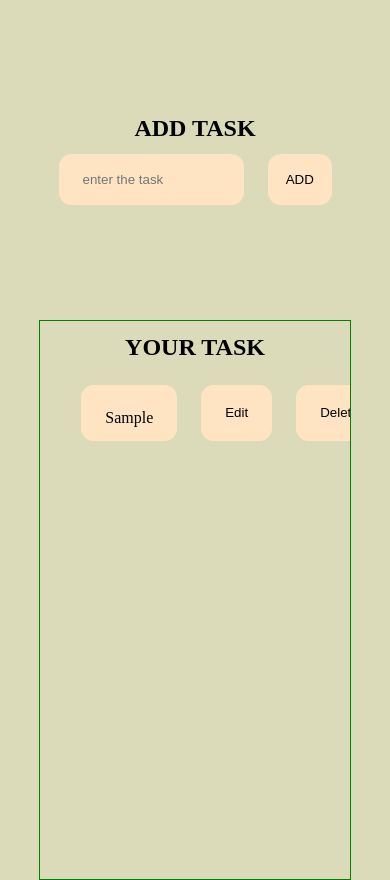
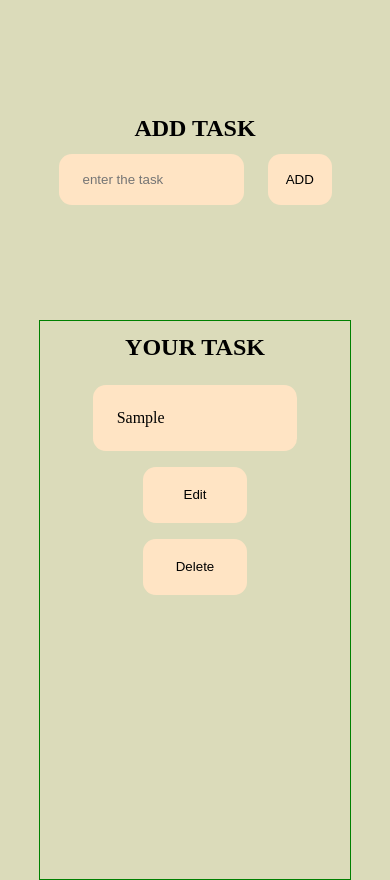
Before and after one commit to Raja-Simform/todo, a plain HTML site: page index.html in a window 390 px wide. Both pictures are taken after typing "Sample" into the empty fields and a click on the button "ADD". Drawn offline with Linux system fonts and the light colour scheme.

Commit message:
fix:updated item li width to include word break

```diff
--- a/index.css
+++ b/index.css
@@ -2,7 +2,6 @@
   margin: 0;
   padding: 0;
   box-sizing: border-box;
-  /* border: 1px solid red; */
 }
 body {
   height: 100vh;
@@ -63,18 +62,25 @@ body {
   flex-direction: column;
   align-items: center;
 }
+#ul::-webkit-scrollbar {
+  display: none;
+}
+#ul {
+  -ms-overflow-style: none;
+  scrollbar-width: none;
+}
 .item {
   display: flex;
   gap: 1.5rem;
-  height: 3.5rem;
   align-items: start;
   margin: 1.5rem;
 }
 .item li {
-  height: 3.5rem;
+  height: fit-content;
   width: 30rem;
   padding: 1.5rem;
-
+  white-space: wrap;
+  word-break: break-all;
   background-color: bisque;
   border-radius: 0.8rem;
   border: none;
@@ -104,6 +110,14 @@ body {
     width: 70%;
   }
   .item {
+    width: 90%;
+    display: flex;
+    flex-direction: column;
+    gap: 1rem;
+    align-items: center;
+    justify-content: center;
+  }
+  .item li {
     width: 80%;
   }
 }
```
Also changed, not shown: index.html (+1 -1 lines), index.js (+7 -8 lines).
